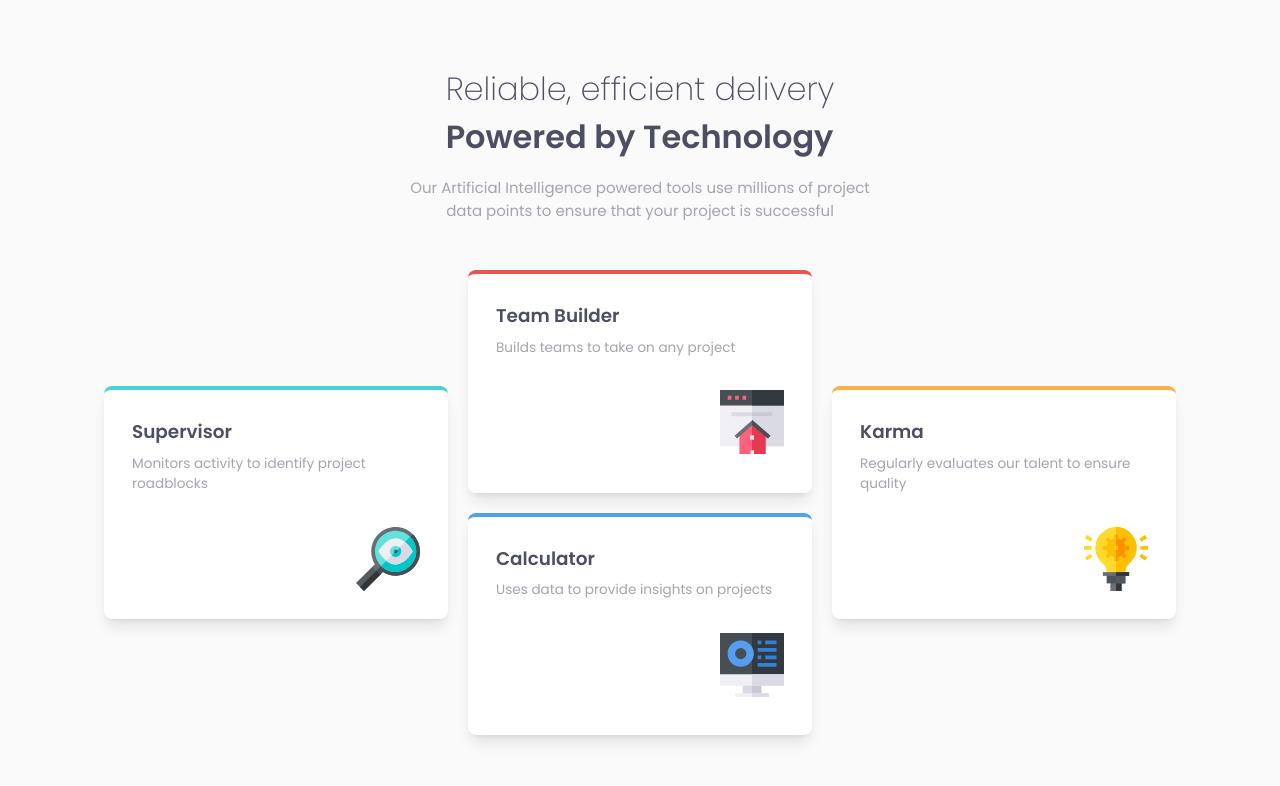
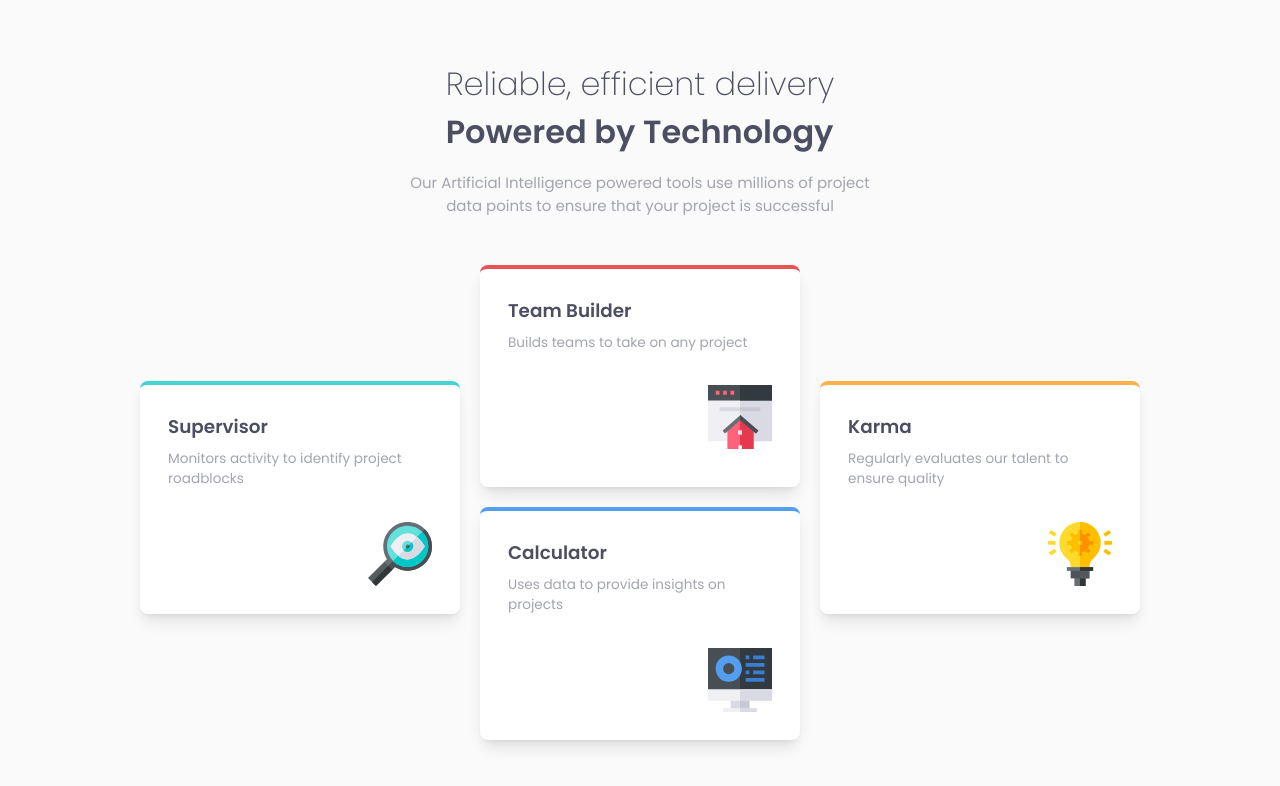
Before and after one commit to mehrnaz98/four-card-feature-section, a Vue app: page / in a window 1280 px wide. Shown: the top 786 px of the page. Built offline with nearby package versions, Linux system fonts and the light colour scheme.

Commit message:
Decrease card width

```diff
--- a/src/components/BaseCard.vue
+++ b/src/components/BaseCard.vue
@@ -1,6 +1,6 @@
 <template>
   <div
-    class="flex flex-col bg-white shadow-lg max-w-[21.5rem] rounded-lg p-7 border-t-4"
+    class="flex flex-col bg-white shadow-lg max-w-[20rem] rounded-lg p-7 border-t-4"
     :class="borderColor"
   >
     <h2 class="poppins-semibold text-[1.15rem] text-[#4C4E61]">
```
